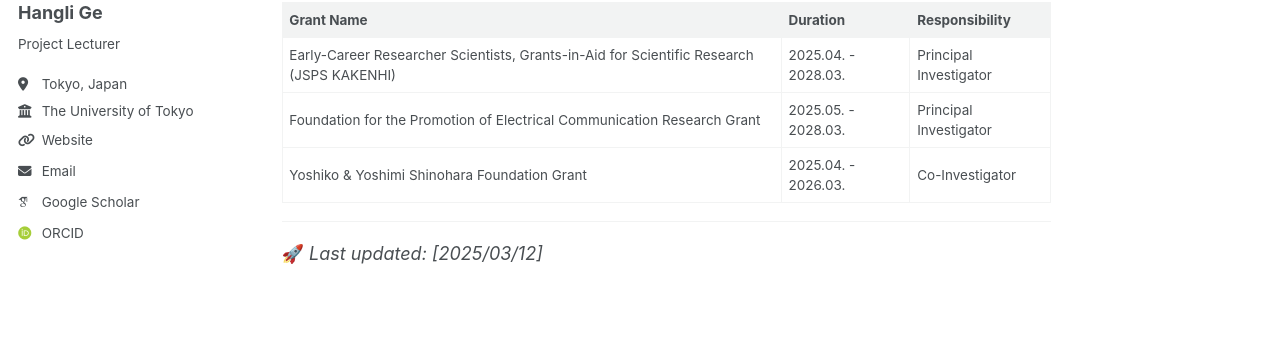
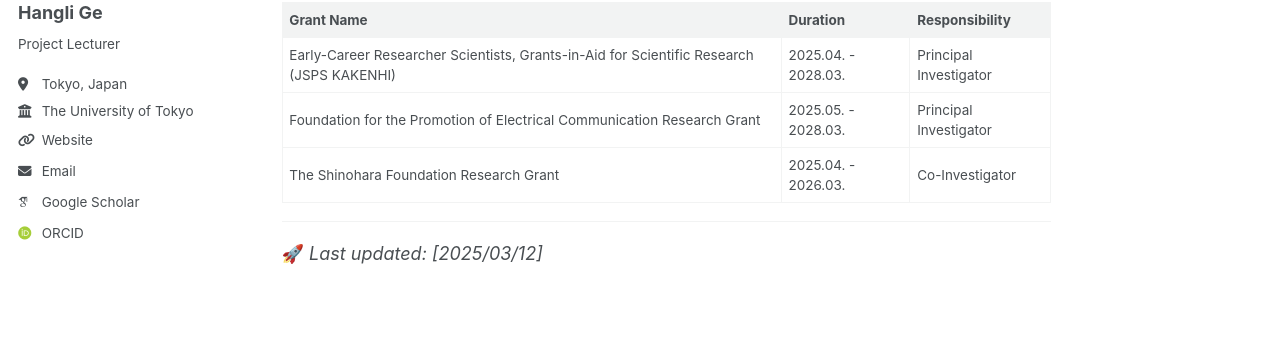
Before and after one commit to christie888/christie888.github.io, a Jekyll site: the page built from _pages/about.md, in a window 1280 px wide and 900 px high, scrolled down 1472 px. Shown: the part 248-607 px from the top of the window. Built offline with Jekyll 4.4.1, drawn with Linux system fonts in a browser that asks for light colours; some web fonts are replaced.

Commit message:
Update about.md

```diff
--- a/_pages/about.md
+++ b/_pages/about.md
@@ -60,7 +60,7 @@ More Publications 👉 [Google Scholar](https://scholar.google.com/citations?use
 |------------|-------------|-------------|
 | Early-Career Researcher Scientists, Grants-in-Aid for Scientific Research (JSPS KAKENHI)|  2025.04. - 2028.03. |Principal Investigator|
 | Foundation for the Promotion of Electrical Communication Research Grant |  2025.05. - 2028.03. |Principal Investigator|
-| Yoshiko & Yoshimi Shinohara Foundation Grant|  2025.04. - 2026.03. |Co-Investigator|
+| The Shinohara Foundation Research Grant |  2025.04. - 2026.03. |Co-Investigator|
 
 ---
 
```
